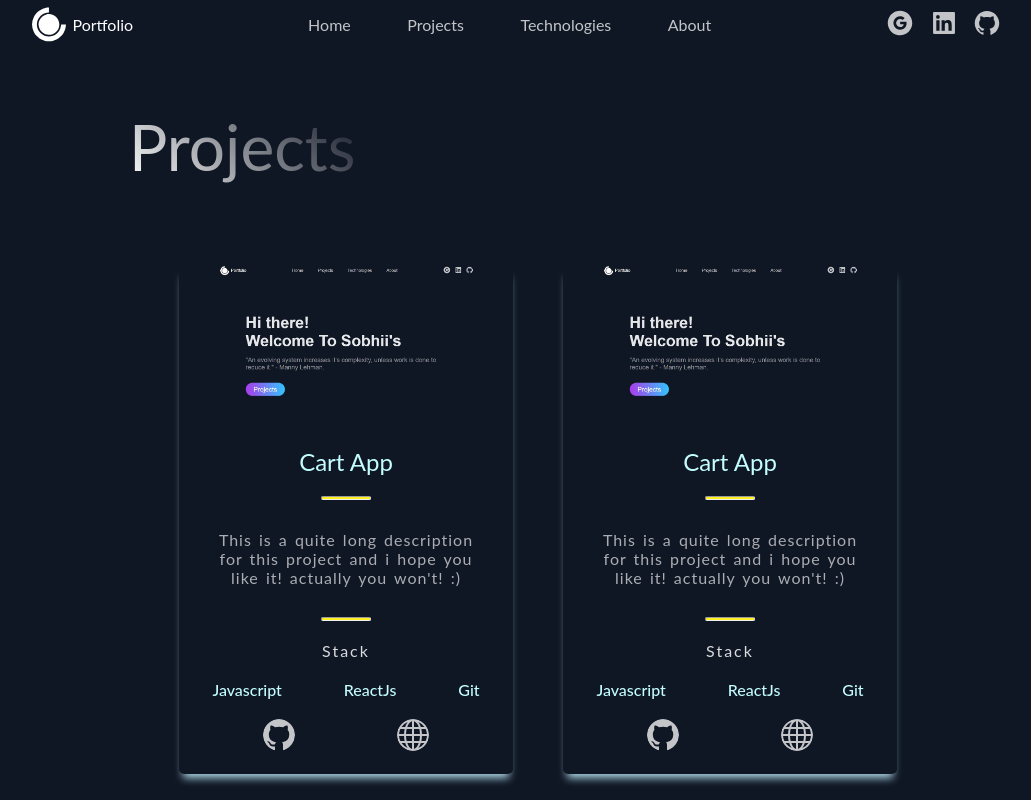
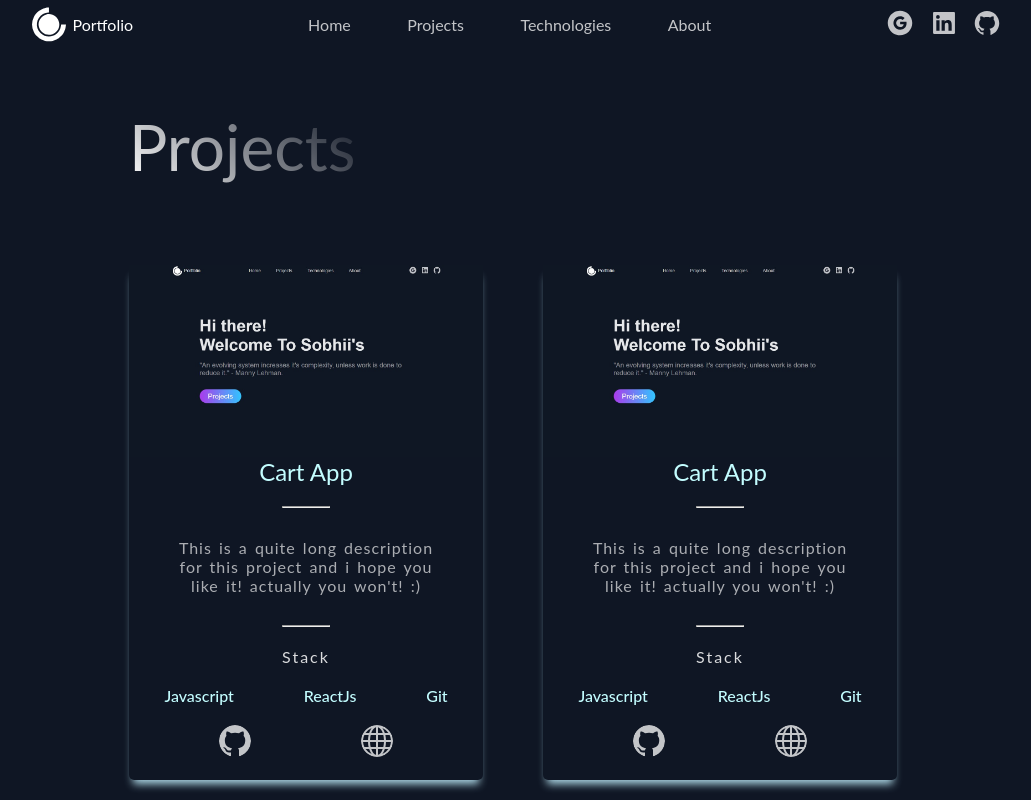
Before and after one commit to eslamsobhy/portfolio-app, a React (Create React App) app: page /projects in a window 1280 px wide. Shown: the top 800 px of the page, without its empty margins (127-1158 px from the left). Built offline with nearby package versions, Linux system fonts and the light colour scheme.

Commit message:
fixed some styling

```diff
--- a/src/components/Projects/projects.css
+++ b/src/components/Projects/projects.css
@@ -5,6 +5,7 @@
 .projects-container {
   margin: 80px auto;
   display: grid;
+  gap: 60px;
   grid-template-columns: repeat(auto-fill, minmax(300px, 1fr));
 }
 
@@ -14,8 +15,6 @@
   flex-direction: column;
   align-items: center;
   box-shadow: 0 8px 8px -4px lightblue;
-  margin-left: 50px;
-  margin-bottom: 100px;
   border-radius: 5px;
 }
 
--- a/src/index.css
+++ b/src/index.css
@@ -1,3 +1,7 @@
+* {
+  box-sizing: border-box;
+}
+
 body {
   margin: 0;
   font-family: "Lato", "Arial", sans-serif;
```
